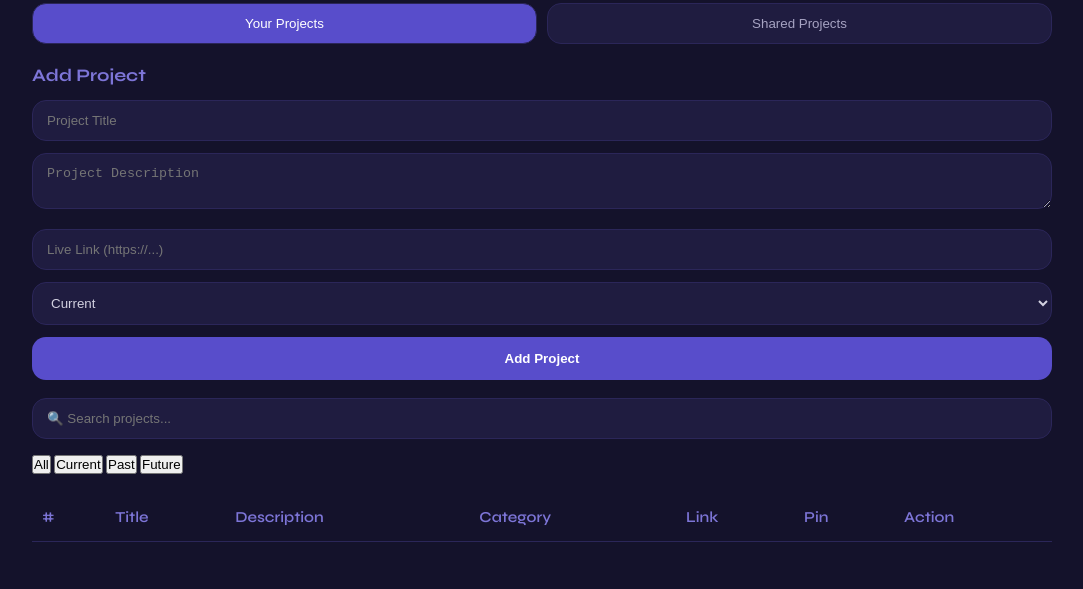
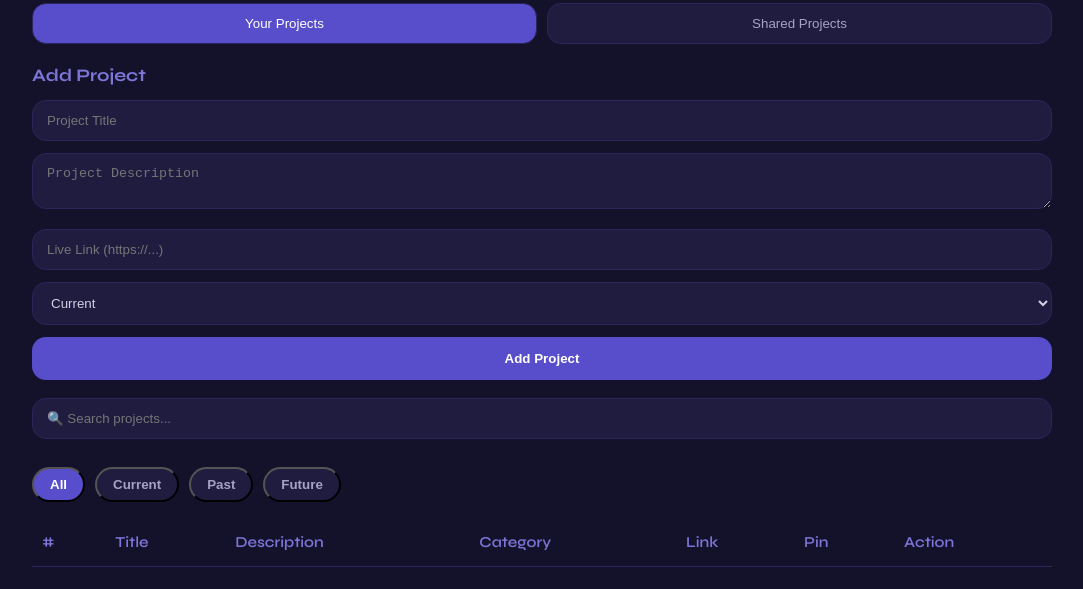
Before and after one commit to index-oss/Ideas-Hub, a plain HTML site: page index.html in a window 1280 px wide. Shown: the part 111-700 px from the top of the page, without its empty margins (98-1181 px from the left). Drawn offline with Linux system fonts and the light colour scheme; no server answers.

Commit message:
Add styles for category pills and indicator
Added styles for category pills and sliding indicator.

```diff
--- a/styles.css
+++ b/styles.css
@@ -105,6 +105,45 @@ h2 {
 .tab.active {
   background: var(--primary);
   color: #fff;
+}
+
+/* ========== CATEGORY PILLS ===== */
+.filter-container {
+  margin: 16px 0; /* spacing from top/bottom */
+}
+
+.category-pills {
+  display: flex;
+  gap: 10px;
+  position: relative;
+  flex-wrap: wrap; /* wrap on small screens */
+}
+
+.pill {
+  padding: 8px 16px;
+  border-radius: 999px;
+  background: var(--card);
+  color: var(--text-light);
+  cursor: pointer;
+  font-weight: 600;
+  transition: all 0.3s ease;
+  position: relative;
+  white-space: nowrap;
+}
+
+.pill.active {
+  background: var(--primary);
+  color: #fff;
+}
+
+/* Sliding indicator */
+.pill-indicator {
+  position: absolute;
+  bottom: 0;
+  height: 3px;
+  background: var(--primary);
+  border-radius: 2px;
+  transition: left 0.3s ease, width 0.3s ease;
 }
 
 /* ========== TABLES ========== */
```
